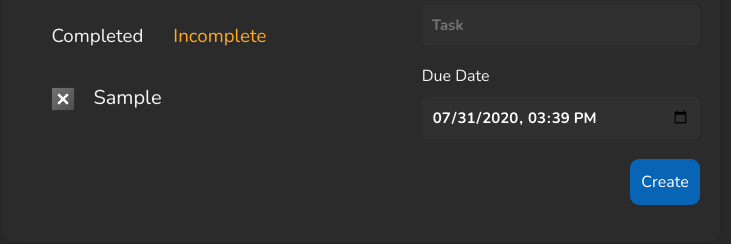
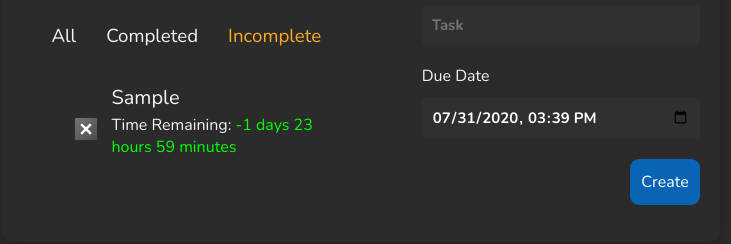
Before and after one commit to ayushsherpa111/react-todo, a React app: page / in a window 1280 px wide. Both pictures are taken after typing "Sample" into the empty fields and a click on the input "Create". Shown: the part 242-486 px from the top of the page, without its empty margins (279-1010 px from the left). Built offline with nearby package versions, Linux system fonts and the light colour scheme.

Commit message:
Task timing feature added. Minor UI changes

```diff
--- a/src/list/list.css
+++ b/src/list/list.css
@@ -69,7 +69,6 @@ input[type="datetime-local"] {
     padding: 15px;
     border-radius: 8px;
     font-size: 20px;
-    height: 30px;
     cursor: pointer;
     justify-content: baseline;
     animation: fadeIn 700ms forwards;
@@ -102,12 +101,14 @@ input[type="datetime-local"] {
 .stat {
     filter: grayscale(1);
     width: 30px;
+    height: 30px;
     transition: all 220ms ease;
-    margin-right: 15px;
+    margin: auto 0;
+    margin-right: 10px;
 }
 
 .myList ul li:hover {
-    background-color: #3c3c3c3c;
+    background-color: #403f3f57;
 }
 
 .myList ul li:hover .stat {
@@ -196,3 +197,30 @@ input[type="datetime-local"] {
     font-weight: 600;
     transition: all 150ms linear;
 }
+
+.sideTitle {
+    display: flex;
+    flex-direction: column;
+}
+
+.sideTitle p {
+    margin-top: 3px;
+    font-size: 16px;
+}
+
+.close {
+    left: 100.5%;
+    position: relative;
+    top: -24px;
+    display: flex;
+    height: fit-content;
+    opacity: 0;
+    transition: all 200ms linear;
+}
+
+.close img {
+    width: 23px;
+}
+.myList ul li:hover .close {
+    opacity: 1;
+}
--- a/src/list/listForm.js
+++ b/src/list/listForm.js
@@ -28,7 +28,6 @@ export default class ListForm extends React.Component {
     };
 
     handleChange = e => {
-        console.log(e.target.value);
         let data = "";
         if (e.target.name === "todoDate") {
             const date = new Date(e.target.value);
@@ -36,14 +35,12 @@ export default class ListForm extends React.Component {
         } else {
             data = e.target.value;
         }
-        console.log(data);
         this.setState({
             [e.target.name]: data
         });
     };
 
     render() {
-        console.log(this.state.todoDate);
         return (
             <div className="todoForm">
                 <h1>Create Task</h1>
--- a/src/list/mytodo.js
+++ b/src/list/mytodo.js
@@ -25,6 +25,12 @@ export default function MyList(props) {
             {props.todos.length > 0 ? (
                 <div className="selectType">
                     <h3
+                        className={props.type === "All" ? "selected" : null}
+                        onClick={() => props.changeType("All")}
+                    >
+                        All
+                    </h3>
+                    <h3
                         className={
                             props.type === "Completed" ? "selected" : null
                         }
@@ -48,6 +54,12 @@ export default function MyList(props) {
                     let was_clicked = false;
                     return (
                         <li key={e.id} className={was_clicked ? "fadeOut" : ""}>
+                            <div
+                                className="close"
+                                onClick={() => props.delete(e.id)}
+                            >
+                                <img src="images/delete.png" alt="" />
+                            </div>
                             <img
                                 className="stat"
                                 src={
@@ -57,10 +69,10 @@ export default function MyList(props) {
                                 }
                                 alt=""
                             />
-                            <span>{e.todoTitle}</span>
-                            <div className="config">
+                            <div className="sideTitle">
+                                <span>{e.todoTitle}</span>
                                 <p>
-                                    Time Remaining:{" "}
+                                    Time Remaining:&nbsp;
                                     <span
                                         style={
                                             days <= 2
@@ -74,6 +86,8 @@ export default function MyList(props) {
                                         {days}
                                     </span>
                                 </p>
+                            </div>
+                            <div className="config">
                                 <img
                                     alt="task status"
                                     onClick={() => {
--- a/src/list/todoList.js
+++ b/src/list/todoList.js
@@ -8,6 +8,13 @@ export default class TodoList extends React.Component {
         todos: [],
         task: "Incomplete"
     };
+
+    deleteTask(id) {
+        console.log("deleting task " + id);
+        this.setState({
+            todos: [...this.state.todos].filter(e => e.id !== id)
+        });
+    }
 
     changeList(task) {
         console.log(task);
@@ -21,12 +28,14 @@ export default class TodoList extends React.Component {
         this.setState({ todos });
     }
 
-    mark_as(id, status) {
-        const todos = this.state.todos;
-        console.log(status);
-        todos[todos.findIndex(e => e.id === id)].completed = status;
+    mark_as(id, completed) {
+        let todos = [...this.state.todos];
+        // todos[todos.findIndex(e => e.id === id)].completed = status;
+        // console.log(todos);
         console.log(todos);
-        this.setState({ todos });
+        this.setState({
+            todos: todos.map(e => (e.id === id ? { ...e, completed } : e))
+        });
     }
 
     render() {
@@ -37,6 +46,7 @@ export default class TodoList extends React.Component {
                         changeType={this.changeList.bind(this)}
                         type={this.state.task}
                         todos={this.state.todos}
+                        delete={this.deleteTask.bind(this)}
                         mark={this.mark_as.bind(this)}
                     />
                 </div>
--- a/src/utils/tools.js
+++ b/src/utils/tools.js
@@ -2,8 +2,10 @@ export function sort_based(list, category) {
     return list.filter(e => {
         if (category === "Completed") {
             return e.completed;
+        } else if (category === "Incomplete") {
+            return !e.completed;
         } else {
-            return !e.completed;
+            return true;
         }
     });
 }
@@ -36,7 +38,7 @@ export function fix_stupid_format(date) {
 
 export function calc_difference(created_date, due_date) {
     due_date = new Date(due_date);
-    const start = Date.UTC(
+    const start = new Date(
         created_date.getFullYear(),
         created_date.getMonth(),
         created_date.getDate(),
@@ -45,7 +47,7 @@ export function calc_difference(created_date, due_date) {
         created_date.getSeconds(),
         created_date.getMilliseconds()
     );
-    const end = Date.UTC(
+    const end = new Date(
         due_date.getFullYear(),
         due_date.getMonth(),
         due_date.getDate(),
@@ -54,7 +56,16 @@ export function calc_difference(created_date, due_date) {
         due_date.getSeconds(),
         due_date.getMilliseconds()
     );
-    console.log(start);
-    console.log(end);
-    return Math.floor((end - start) / _MS_PER_DAY);
+    const days = Math.floor((end - start) / _MS_PER_DAY) * 24 * 60 * 60 * 1000;
+    const diff_time_ms = end.getTime() - start.getTime() - days;
+    const hours = Math.floor(diff_time_ms / 1000 / 60 / 60);
+    const minutes = Math.floor(
+        (diff_time_ms - hours * 1000 * 60 * 60) / 1000 / 60
+    );
+    const todo_time = `${Math.floor(
+        (end - start) / _MS_PER_DAY
+    )} days ${hours
+        .toString()
+        .padStart(2, 0)} hours ${minutes.toString().padStart(2, 0)} minutes`;
+    return todo_time;
 }
```
Also changed, not shown: public/images/delete.png (added).
